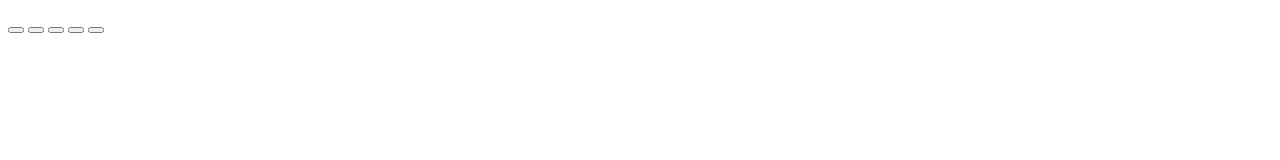
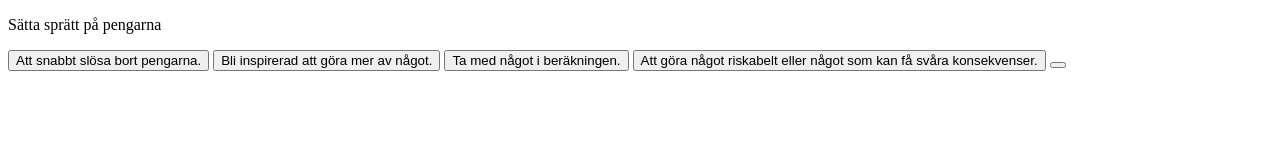
Before and after one commit to ThomasNass/Idiom-Quiz, a plain HTML site: page site.html in a window 1280 px wide. Drawn offline with Linux system fonts and the light colour scheme.

Commit message:
Can now add randomized words to buttons and when the right answer is clicked it turns green

```diff
--- a/script.js
+++ b/script.js
@@ -1,9 +1,6 @@
-
-// for (let i = 0; i < object.length; i++) {
-//     console.log(`${object[i].uttryck} = ${object[i].svar}`);
-// }
-
-
+const expressionParagraph = document.querySelector("#expression");
+const answerButtons = document.querySelectorAll(".answers")
+let score = 0;
 
 const getData = async () => {
     const response = await fetch("orden.json");
@@ -13,28 +10,57 @@ const getData = async () => {
 const func = async () => {
     const ExpressionsAndAnswers = await getData();
 
-    let r = Math.floor(Math.random() * ExpressionsAndAnswers.length);
-    let r1 = Math.floor(Math.random() * ExpressionsAndAnswers.length);
-    let r2 = Math.floor(Math.random() * ExpressionsAndAnswers.length);
-    let r3 = Math.floor(Math.random() * ExpressionsAndAnswers.length);
+    const r = Math.floor(Math.random() * ExpressionsAndAnswers.length);
+    const r1 = Math.floor(Math.random() * ExpressionsAndAnswers.length);
+    const r2 = Math.floor(Math.random() * ExpressionsAndAnswers.length);
+    const r3 = Math.floor(Math.random() * ExpressionsAndAnswers.length);
 
-    let expression = ExpressionsAndAnswers[r].uttryck;
-    let answer = ExpressionsAndAnswers[r].svar;
-    let wrong1 = ExpressionsAndAnswers[r1].svar;
-    let wrong2 = ExpressionsAndAnswers[r2].svar;
-    let wrong3 = ExpressionsAndAnswers[r3].svar;
-    console.log(`${expression} = ${answer}
-    ${wrong1}
-    ${wrong2}
-    ${wrong3}`);
+    let answers = [];
+    expressionParagraph.textContent = ` ${ExpressionsAndAnswers[r].uttryck}`;
+    const right = ExpressionsAndAnswers[r].svar;
+    const wrong1 = ExpressionsAndAnswers[r1].svar;
+    const wrong2 = ExpressionsAndAnswers[r2].svar;
+    const wrong3 = ExpressionsAndAnswers[r3].svar;
 
+    answers.push(right, wrong1, wrong2, wrong3);
+    console.log(answers);
+
+    shuffle(answers);
+
+    for (let i = 0; i < answers.length; i++) {
+        if (answers[i] == right) {
+
+            answerButtons[i].addEventListener("click", () => {
+                answerButtons[i].classList.add("right");
+                score++;
+                answerButtons.disable;
+            })
+        }
+        else {
+
+            answerButtons[i].addEventListener("click", () => {
+                answerButtons[i].classList.add("wrong");
+                answerButtons.disable;
+            })
+        }
+        answerButtons[i].textContent = answers[i];
+    }
+
+    console.log(answers);
 }
 
-let idiom = null;
-function idiomFunc() {
-    let r = Math.floor(Math.random() * ExpressionsAndAnswers.length);
-    let { expression, rightAnswer } = ExpressionsAndAnswers[r].uttryck;
-    log(expression, rightAnswer);
-}
+
+
 
 func();
+const shuffle = (answers) => {
+    let i = 0, j = 0, temp = null;
+
+    for (i = answers.length - 1; i > 0; i -= 1) {
+        j = Math.floor(Math.random() * (i + 1))
+        temp = answers[i];
+        answers[i] = answers[j];
+        answers[j] = temp;
+
+    }
+}
--- a/site.html
+++ b/site.html
@@ -7,14 +7,15 @@
     <meta name="viewport" content="width=device-width, initial-scale=1.0">
     <title>Document</title>
     <script src="script.js" defer></script>
+    <link rel="stylesheet" href="style.css">
 </head>
 
 <body>
     <p id="expression"></p>
-    <button id="answer1"></button>
-    <button id="answer2"></button>
-    <button id="answer3"></button>
-    <button id="answer4"></button>
+    <button class="answers"></button>
+    <button class="answers"></button>
+    <button class="answers"></button>
+    <button class="answers"></button>
     <button id="next"></button>
 </body>
 
--- /dev/null
+++ b/style.css
@@ -0,0 +1,7 @@
+.right{
+    background-color: greenyellow;
+}
+
+.wrong{
+    background-color: mediumvioletred;
+}
```
